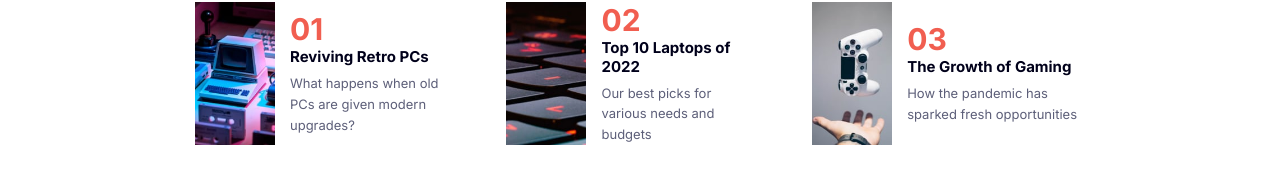
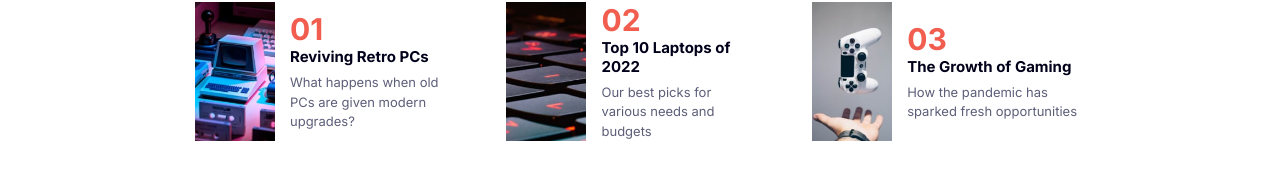
Before and after one commit to Giftemmanuel/news-home-page, a plain HTML site: page index.html in a window 1280 px wide. Shown: the part 684-866 px from the top of the page. Drawn offline with Linux system fonts and the light colour scheme.

Commit message:
add line height

```diff
--- a/styles.css
+++ b/styles.css
@@ -187,7 +187,7 @@ hr {
 .bottom1 p{
   color:hsl(236, 13%, 42%) ;
   font-size: 13px;
-  line-height: 1.6
+  line-height: 1.5
 }
 .bottom2 h1{
     color:hsl(5, 85%, 63%) ;
@@ -207,7 +207,7 @@ hr {
 .bottom2 p{
   color:hsl(236, 13%, 42%) ;
   font-size: 13px;
-  line-height: 1.6
+  line-height: 1.5
 }
 .bottom3 h1{
     color:hsl(5, 85%, 63%) ;
@@ -227,7 +227,7 @@ hr {
 .bottom3 p{
   color:hsl(236, 13%, 42%) ;
   font-size: 13px;
-  line-height: 1.6;
+  line-height: 1.5;
 }
 
 .hamburger-menu{
```
